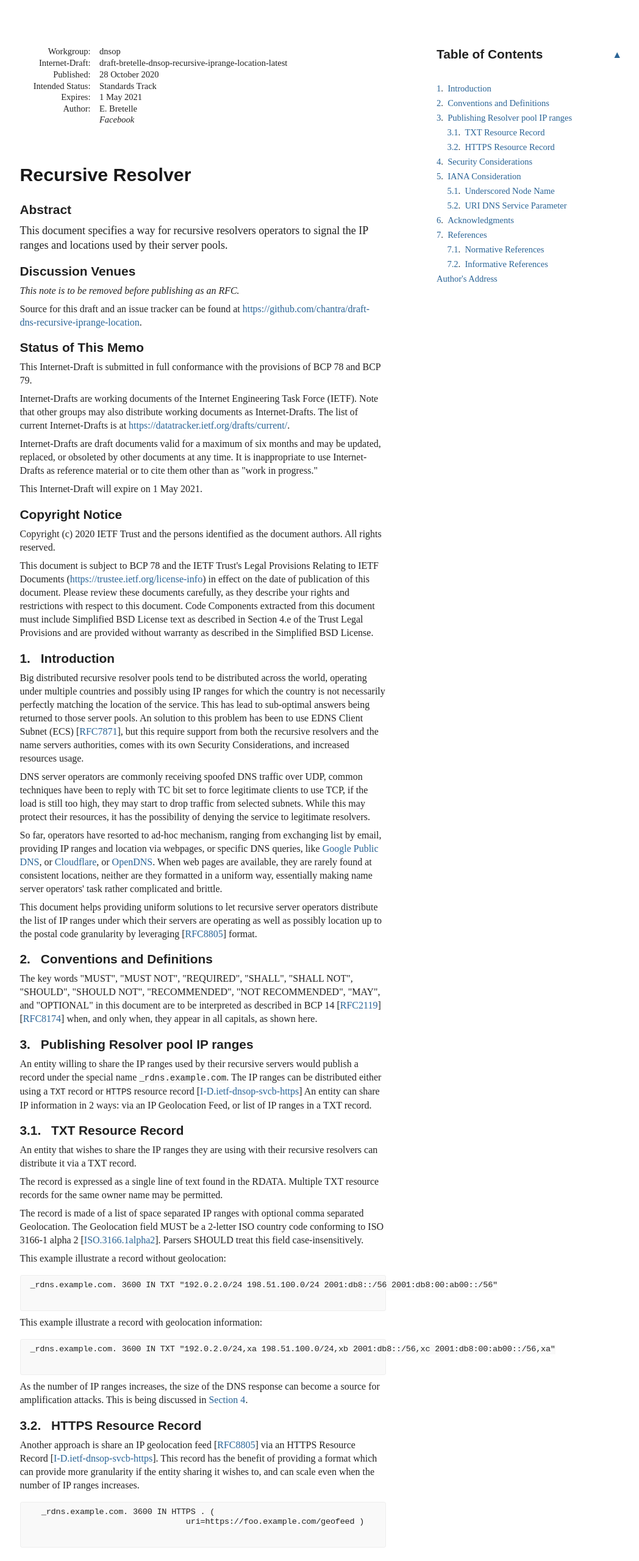
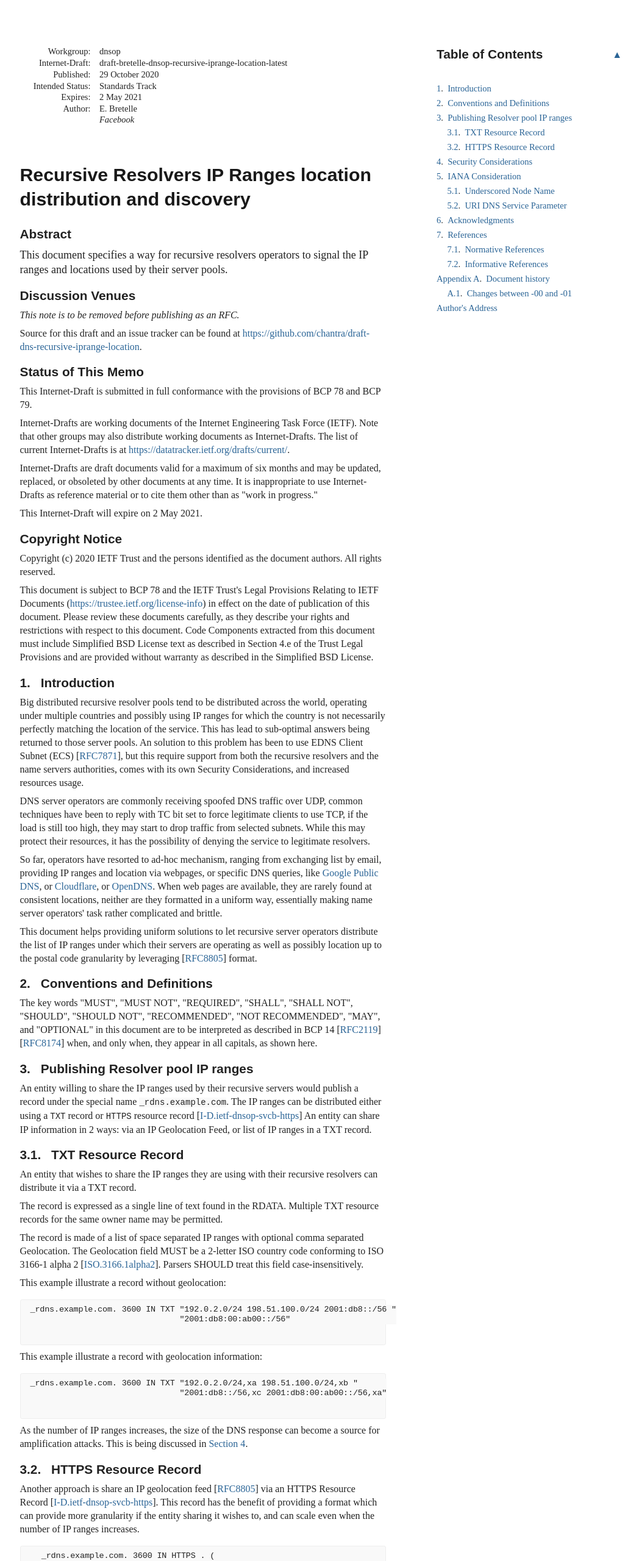
Before and after one commit to chantra/draft-dns-recursive-iprange-location, a plain HTML site: page draft-bretelle-dnsop-recursive-iprange-location.html in a window 1280 px wide. Shown: the top 2560 px of the page at 61% size, without its empty margins (92-1140 px from the left). Drawn offline with Linux system fonts and the light colour scheme; a web font is replaced by a local one.

Commit message:
Script updating gh-pages from 9df43b4. [ci skip]

```diff
--- a/draft-bretelle-dnsop-recursive-iprange-location.html
+++ b/draft-bretelle-dnsop-recursive-iprange-location.html
@@ -4,7 +4,7 @@
 <meta charset="utf-8">
 <meta content="Common,Latin" name="scripts">
 <meta content="initial-scale=1.0" name="viewport">
-<title>Recursive Resolver</title>
+<title>Recursive Resolvers IP Ranges location distribution and discovery</title>
 <meta content="Emmanuel Bretelle" name="author">
 <meta content="
        This document specifies a way for recursive resolvers operators to signal the IP ranges and locations used by their server pools.
@@ -823,7 +823,7 @@ address div.right {
 </tr></thead>
 <tfoot><tr>
 <td class="left">Bretelle</td>
-<td class="center">Expires 1 May 2021</td>
+<td class="center">Expires 2 May 2021</td>
 <td class="right">[Page]</td>
 </tr></tfoot>
 </table>
@@ -836,12 +836,12 @@ address div.right {
 <dd class="internet-draft">draft-bretelle-dnsop-recursive-iprange-location-latest</dd>
 <dt class="label-published">Published:</dt>
 <dd class="published">
-<time datetime="2020-10-28" class="published">28 October 2020</time>
+<time datetime="2020-10-29" class="published">29 October 2020</time>
     </dd>
 <dt class="label-intended-status">Intended Status:</dt>
 <dd class="intended-status">Standards Track</dd>
 <dt class="label-expires">Expires:</dt>
-<dd class="expires"><time datetime="2021-05-01">1 May 2021</time></dd>
+<dd class="expires"><time datetime="2021-05-02">2 May 2021</time></dd>
 <dt class="label-authors">Author:</dt>
 <dd class="authors">
 <div class="author">
@@ -851,7 +851,7 @@ address div.right {
 </dd>
 </dl>
 </div>
-<h1 id="title">Recursive Resolver</h1>
+<h1 id="title">Recursive Resolvers IP Ranges location distribution and discovery</h1>
 <section id="section-abstract">
       <h2 id="abstract"><a href="#abstract" class="selfRef">Abstract</a></h2>
 <p id="section-abstract-1">This document specifies a way for recursive resolvers operators to signal the IP ranges and locations used by their server pools.<a href="#section-abstract-1" class="pilcrow">¶</a></p>
@@ -883,7 +883,7 @@ address div.right {
         time. It is inappropriate to use Internet-Drafts as reference
         material or to cite them other than as "work in progress."<a href="#section-boilerplate.1-3" class="pilcrow">¶</a></p>
 <p id="section-boilerplate.1-4">
-        This Internet-Draft will expire on 1 May 2021.<a href="#section-boilerplate.1-4" class="pilcrow">¶</a></p>
+        This Internet-Draft will expire on 2 May 2021.<a href="#section-boilerplate.1-4" class="pilcrow">¶</a></p>
 </section>
 </div>
 <div id="copyright">
@@ -958,7 +958,15 @@ address div.right {
             </ul>
 </li>
           <li class="ulEmpty toc compact" id="section-toc.1-1.8">
-            <p id="section-toc.1-1.8.1"><a href="#section-appendix.a" class="xref"></a><a href="#name-authors-address" class="xref">Author's Address</a><a href="#section-toc.1-1.8.1" class="pilcrow">¶</a></p>
+            <p id="section-toc.1-1.8.1"><a href="#section-appendix.a" class="xref">Appendix A</a>.  <a href="#name-document-history" class="xref">Document history</a><a href="#section-toc.1-1.8.1" class="pilcrow">¶</a></p>
+<ul class="ulEmpty toc compact">
+<li class="ulEmpty toc compact" id="section-toc.1-1.8.2.1">
+                <p id="section-toc.1-1.8.2.1.1"><a href="#section-a.1" class="xref">A.1</a>.  <a href="#name-changes-between-00-and-01" class="xref">Changes between -00 and -01</a><a href="#section-toc.1-1.8.2.1.1" class="pilcrow">¶</a></p>
+</li>
+            </ul>
+</li>
+          <li class="ulEmpty toc compact" id="section-toc.1-1.9">
+            <p id="section-toc.1-1.9.1"><a href="#section-appendix.b" class="xref"></a><a href="#name-authors-address" class="xref">Author's Address</a><a href="#section-toc.1-1.9.1" class="pilcrow">¶</a></p>
 </li>
         </ul>
 </nav>
@@ -1002,13 +1010,15 @@ An entity can share IP information in 2 ways: via an IP Geolocation Feed, or lis
 <p id="section-3.1-4">This example illustrate a record without geolocation:<a href="#section-3.1-4" class="pilcrow">¶</a></p>
 <div class="artwork art-text alignCenter" id="section-3.1-5">
 <pre>
-_rdns.example.com. 3600 IN TXT "192.0.2.0/24 198.51.100.0/24 2001:db8::/56 2001:db8:00:ab00::/56"
+_rdns.example.com. 3600 IN TXT "192.0.2.0/24 198.51.100.0/24 2001:db8::/56 "
+                               "2001:db8:00:ab00::/56"
 </pre><a href="#section-3.1-5" class="pilcrow">¶</a>
 </div>
 <p id="section-3.1-6">This example illustrate a record with geolocation information:<a href="#section-3.1-6" class="pilcrow">¶</a></p>
 <div class="artwork art-text alignCenter" id="section-3.1-7">
 <pre>
-_rdns.example.com. 3600 IN TXT "192.0.2.0/24,xa 198.51.100.0/24,xb 2001:db8::/56,xc 2001:db8:00:ab00::/56,xa"
+_rdns.example.com. 3600 IN TXT "192.0.2.0/24,xa 198.51.100.0/24,xb "
+                               "2001:db8::/56,xc 2001:db8:00:ab00::/56,xa"
 </pre><a href="#section-3.1-7" class="pilcrow">¶</a>
 </div>
 <p id="section-3.1-8">As the number of IP ranges increases, the size of the DNS response can become a source for amplification attacks. This is being discussed in <a href="#security" class="xref">Section 4</a>.<a href="#section-3.1-8" class="pilcrow">¶</a></p>
@@ -1081,11 +1091,11 @@ is a string encoded as UTF-8 characters.<a href="#section-5.2-2" class="pilcrow"
 <p id="section-5.2-3">Name:  uri<a href="#section-5.2-3" class="pilcrow">¶</a></p>
 <div class="artwork art-text alignCenter art-ascii-art" id="section-5.2-4">
 <pre>
-+--------------+----------------+
-| SvcParamKey  |  TBD           |
++--------------+-------------------------------+
+| SvcParamKey  | TBD                           |
 | Meaning      | URI to an IP Geolocation feed |
-| Reference    | This document  |
-+--------------+----------------+
+| Reference    | This document                 |
++--------------+-------------------------------+
 </pre><a href="#section-5.2-4" class="pilcrow">¶</a>
 </div>
 </section>
@@ -1147,8 +1157,28 @@ is a string encoded as UTF-8 characters.<a href="#section-5.2-2" class="pilcrow"
 </dl>
 </section>
 </section>
+<div id="document-history">
+<section id="section-appendix.a">
+      <h2 id="name-document-history">
+<a href="#section-appendix.a" class="section-number selfRef">Appendix A. </a><a href="#name-document-history" class="section-name selfRef">Document history</a>
+      </h2>
+<div id="changes-between-00-and-01">
+<section id="section-a.1">
+        <h2 id="name-changes-between-00-and-01">
+<a href="#section-a.1" class="section-number selfRef">A.1. </a><a href="#name-changes-between-00-and-01" class="section-name selfRef">Changes between -00 and -01</a>
+        </h2>
+<ul class="normal">
+<li class="normal" id="section-a.1-1.1">Editorial change: making the title more explicit than "Recursive Resolver"<a href="#section-a.1-1.1" class="pilcrow">¶</a>
+</li>
+          <li class="normal" id="section-a.1-1.2">Editorial change: Fix examples format to use break lines and fix ascii art table<a href="#section-a.1-1.2" class="pilcrow">¶</a>
+</li>
+        </ul>
+</section>
+</div>
+</section>
+</div>
 <div id="authors-addresses">
-<section id="section-appendix.a">
+<section id="section-appendix.b">
       <h2 id="name-authors-address">
 <a href="#name-authors-address" class="section-name selfRef">Author's Address</a>
       </h2>
```
Also changed, not shown: draft-bretelle-dnsop-recursive-iprange-location.txt.
